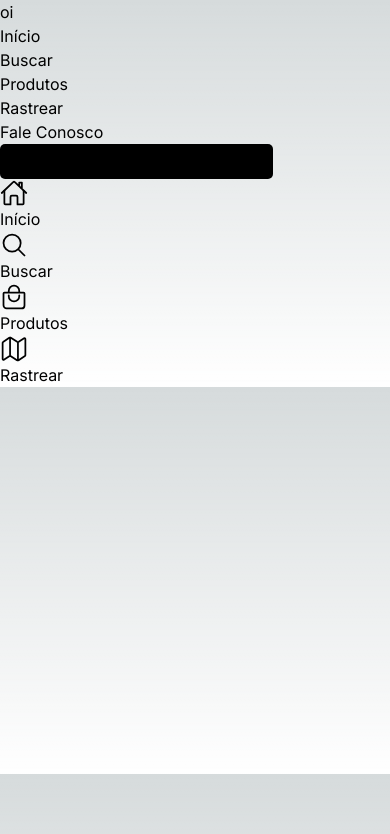
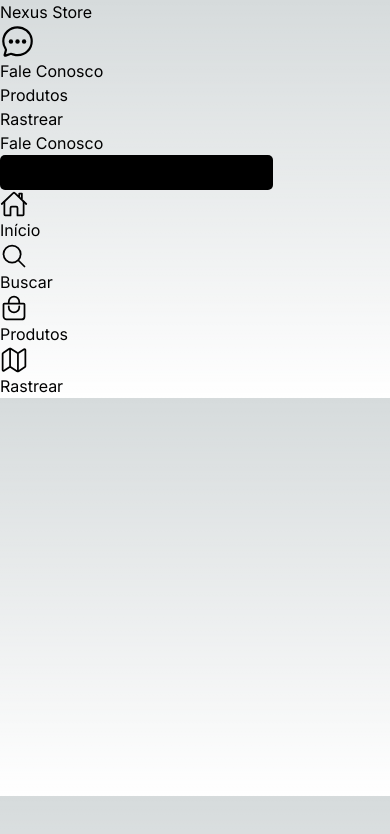
Before and after one commit to nexusprime-here/nexus_store, a Next.js app: page / in a window 390 px wide. Shown: the top 834 px of the page. Built offline with nearby package versions, Linux system fonts and the light colour scheme.

Commit message:
updated navigator, mobile header and more

```diff
--- a/src/app/layout.tsx
+++ b/src/app/layout.tsx
@@ -1,7 +1,7 @@
 import "../globals.css";
 
 import { Inter } from "next/font/google";
-import Navegator from "@components/Navegator";
+import Navegator from "@root/components/Navegator";
 import MobileHeader from "@components/MobileHeader";
 
 const inter = Inter({ subsets: ["latin"] });
--- a/src/components/MobileHeader.tsx
+++ b/src/components/MobileHeader.tsx
@@ -1,7 +1,14 @@
+import Link from 'next/link';
+import { IoChatbubbleEllipsesOutline as Icon } from 'react-icons/io5'
+
 function MobileHeader() {
 	return (
-		<div className="md:hidden h-20 flex flex-row align-center justify-evenly ">
-			<p>oi</p>
+		<div className="sm:hidden h-20 flex flex-row items-center justify-evenly">
+			<p>Nexus Store</p>
+			<Link href="/contact" className="flex flex-col items-center justify-center">
+				<Icon className="" size={35} />
+				<p className="text-current text-[10px]">Fale Conosco</p>
+			</Link>
 		</div>
 	)
 }
--- a/src/components/Navegator/index.tsx
+++ b/src/components/Navegator/index.tsx
@@ -1,29 +1,19 @@
 import type React from "react";
 import Link from "next/link";
-
 import * as Icons from 'react-icons/io5';
 import Search from '@components/Search';
 
-type NavLinkObj = { name: string, href: string, icon: keyof typeof Icons, separatedOnMobile?: boolean }
+import navLinks from './links';
 
 function Navegator() {
-	const navLinks: NavLinkObj[] = [
-		{ name: 'Início', href: "/", icon: "IoHomeOutline" },
-		{ name: "Buscar", href: '#search', icon: "IoSearchOutline" },
-		{ name: "Produtos", href: '/products', icon: "IoBagHandleOutline" },
-		{ name: "Rastrear", href: '/track', icon: "IoMapOutline" },
-		{ name: "Fale Conosco", href: '/products', icon: "IoChatbubblesOutline", separatedOnMobile: true }
-	]
-
 	return (
-		<div className="fixed bottom-0 left-0 w-full md:relative text-black">
+		<div className="fixed bottom-0 left-0 w-full sm:relative text-black">
 			{/* For Desktops */}
 			<div className={`
-				hidden md:flex h-16
-				bg-[rgb(var(--foreground-rgb))] list-none
-				flex-row justify-around items-center
+				list-none h-16 bg-[rgb(var(--foreground-rgb))]
+				hidden sm:flex flex-row justify-around items-center
 			`}>
-				{navLinks.map(n => {
+				{navLinks.filter(n => !n.onlyMobile).map(n => {
 					return (
 						<Link
 							prefetch
@@ -39,12 +29,11 @@
 				<Search />
 			</div>
 
-			{/* Mobile Only */}
+			{/* For Mobile */}
 			<div className={`
-				md:hidden h-14
-				bg-[rgb(var(--foreground-rgb))] list-none
-				m-3.5 py-[5px] rounded-xl
-				flex flex-row justify-around
+				list-none bg-[rgb(var(--foreground-rgb))]
+				h-14 m-3.5 py-[5px] rounded-xl
+				sm:hidden flex flex-row justify-around
 			`}>
 				{navLinks.filter(n => !n.separatedOnMobile).map(n => {
 					const Icon = Icons[n.icon];
--- /dev/null
+++ b/src/components/Navegator/links.ts
@@ -0,0 +1,38 @@
+export default <NavLinkObj[]>[
+	{
+		name: 'Início',
+		href: "/",
+		icon: "IoHomeOutline",
+		onlyMobile: true
+	},
+	{
+		name: "Buscar",
+		href: '#search',
+		icon: "IoSearchOutline",
+		onlyMobile: true
+	},
+	{
+		name: "Produtos",
+		href: '/products',
+		icon: "IoBagHandleOutline"
+	},
+	{
+		name: "Rastrear",
+		href: '/track',
+		icon: "IoMapOutline"
+	},
+	{
+		name: "Fale Conosco",
+		href: '/contact',
+		icon: "IoChatbubblesOutline",
+		separatedOnMobile: true
+	}
+]
+
+interface NavLinkObj {
+	name: string,
+	href: string,
+	icon: keyof typeof import('react-icons/io5'),
+	separatedOnMobile?: boolean,
+	onlyMobile?: boolean
+}
--- a/src/components/Search.tsx
+++ b/src/components/Search.tsx
@@ -1,8 +1,6 @@
 function Search() {
 	return (
-		<div className={`
-			md:hidden md:focus:relative md:focus:h-full
-		`}>
+		<div className='hidden sm:block sm:focus:relative sm:focus:h-full'>
 			<input type="text" />
 		</div>
 	)
```
